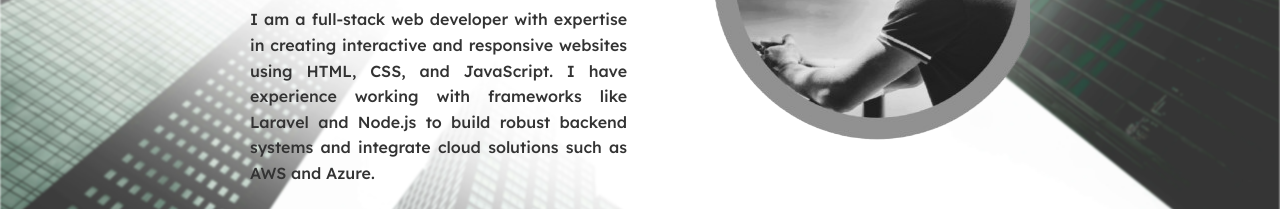
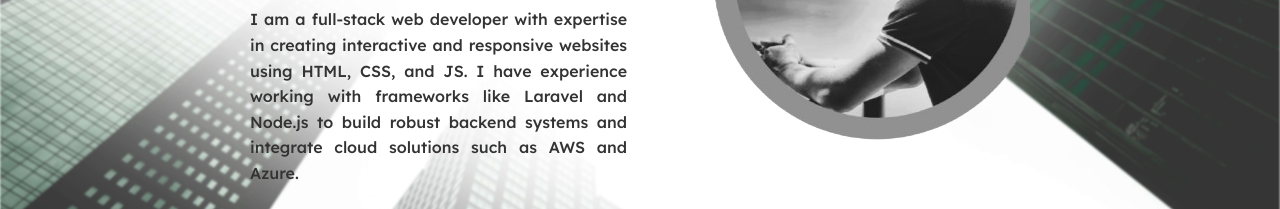
Before and after one commit to nuwan205/portfolio, a plain HTML site: page index.html in a window 1280 px wide. Shown: the part 376-585 px from the top of the page. Drawn offline with Linux system fonts and the light colour scheme.

Commit message:
Update index.html

```diff
--- a/index.html
+++ b/index.html
@@ -44,7 +44,7 @@
                 <h4 class="short-dsc">And I'm a <span class="topic-hilight">Fullstack Developer</span></h4>
                 <p class="my-self">
                     I am a full-stack web developer with expertise in creating
-                    interactive and responsive websites using HTML, CSS, and JavaScript.
+                    interactive and responsive websites using HTML, CSS, and JS.
                     I have experience working with frameworks like Laravel and Node.js to build robust
                      backend systems and integrate cloud solutions such as AWS and Azure.
                 </p>
```
